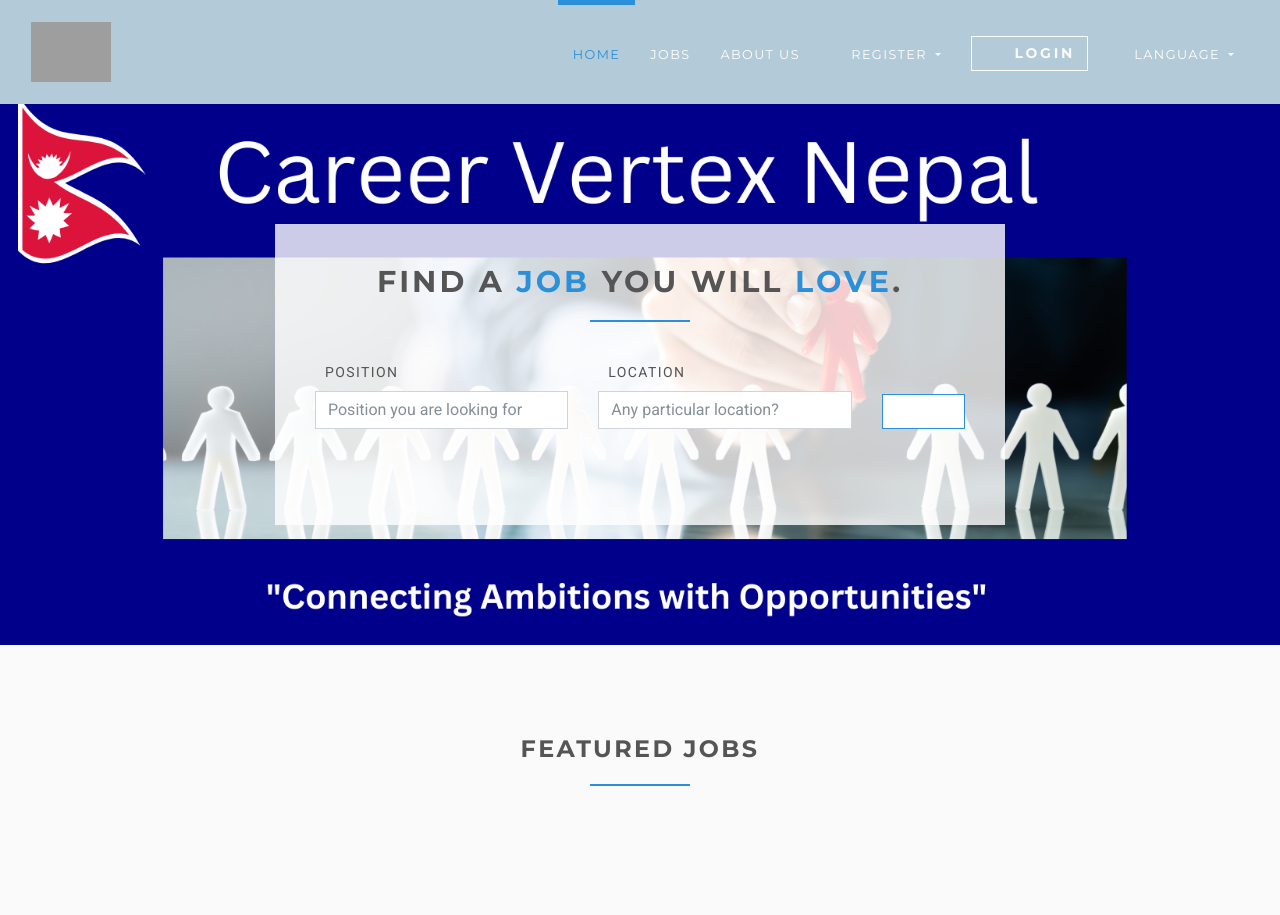
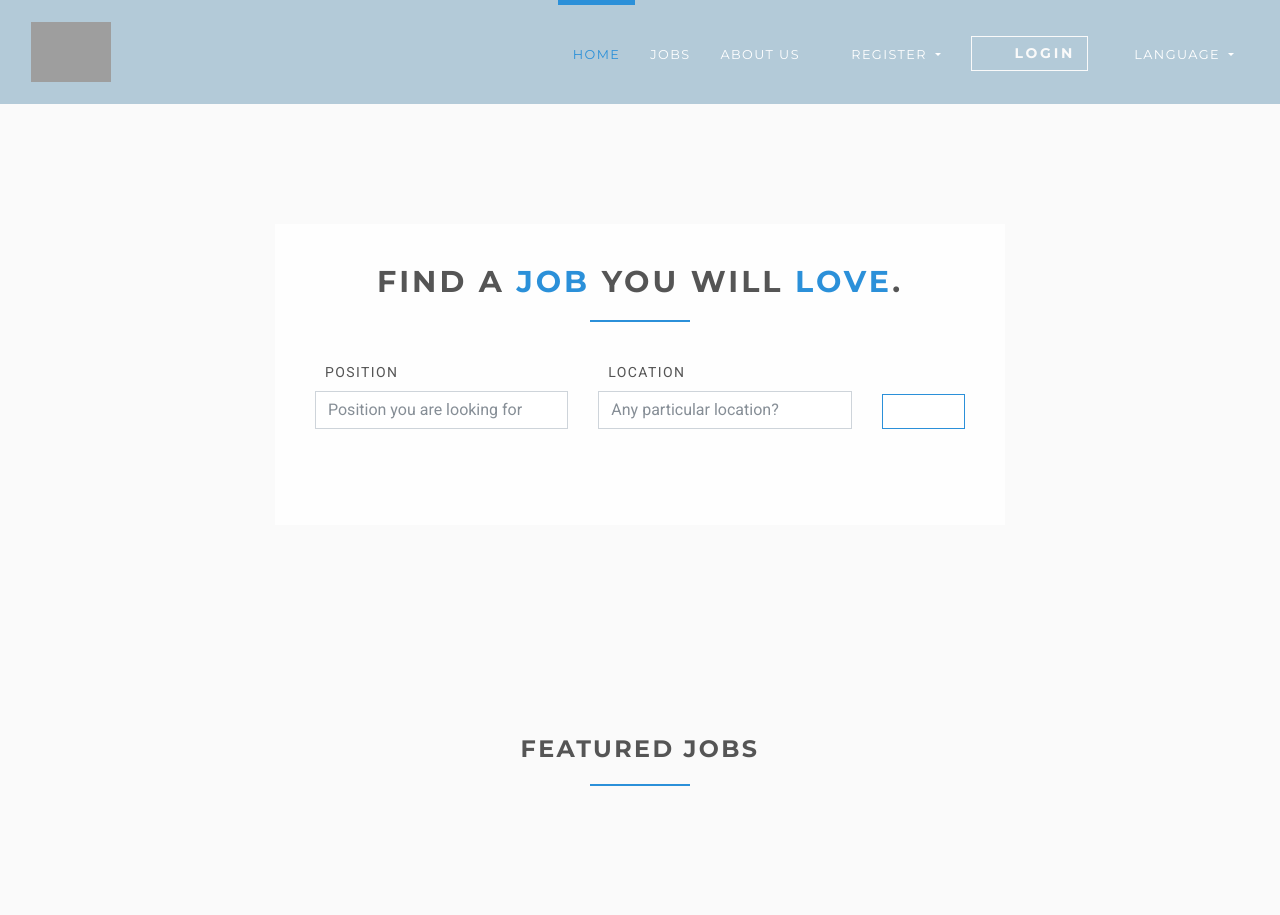
Before and after one commit to Pradip-p/careervertex, a Django app: page /en/ in a window 1280 px wide. Shown: the top 915 px of the page. Run offline with Django 3.2, Linux system fonts and the light colour scheme; data that the repository does not hold is empty; some libraries are stand-ins or nearby versions; grey boxes are pictures that could not be loaded.

Commit message:
fix: remove banner

```diff
--- a/templates/home.html
+++ b/templates/home.html
@@ -6,8 +6,8 @@
 {% endblock %}
 
 {% block content %}
-
-    <section class="job-form-section job-form-section--image">
+{% comment %} job-form-section--image {% endcomment %}
+    <section class="job-form-section ">
         <div class="container">
             <div class="row">
                 <div class="col-lg-8 mx-auto">
```
Also changed, not shown: 1 other file.
